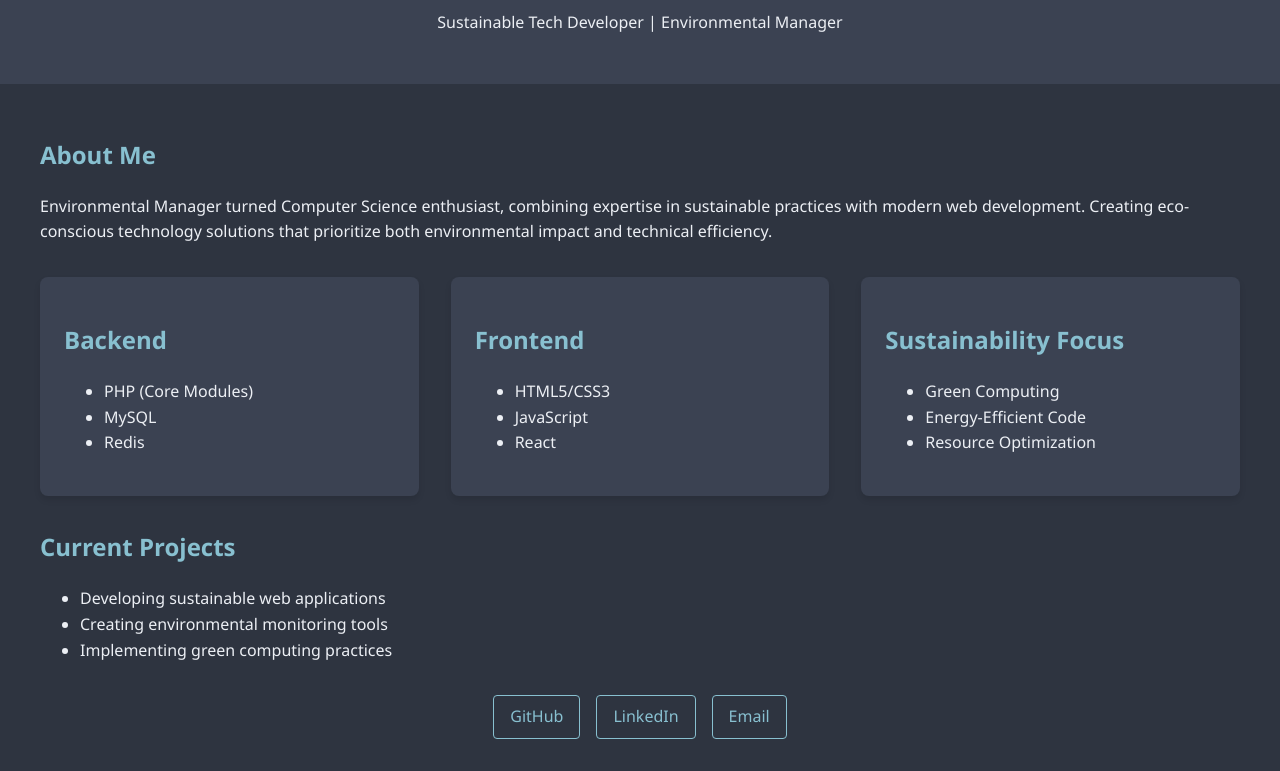
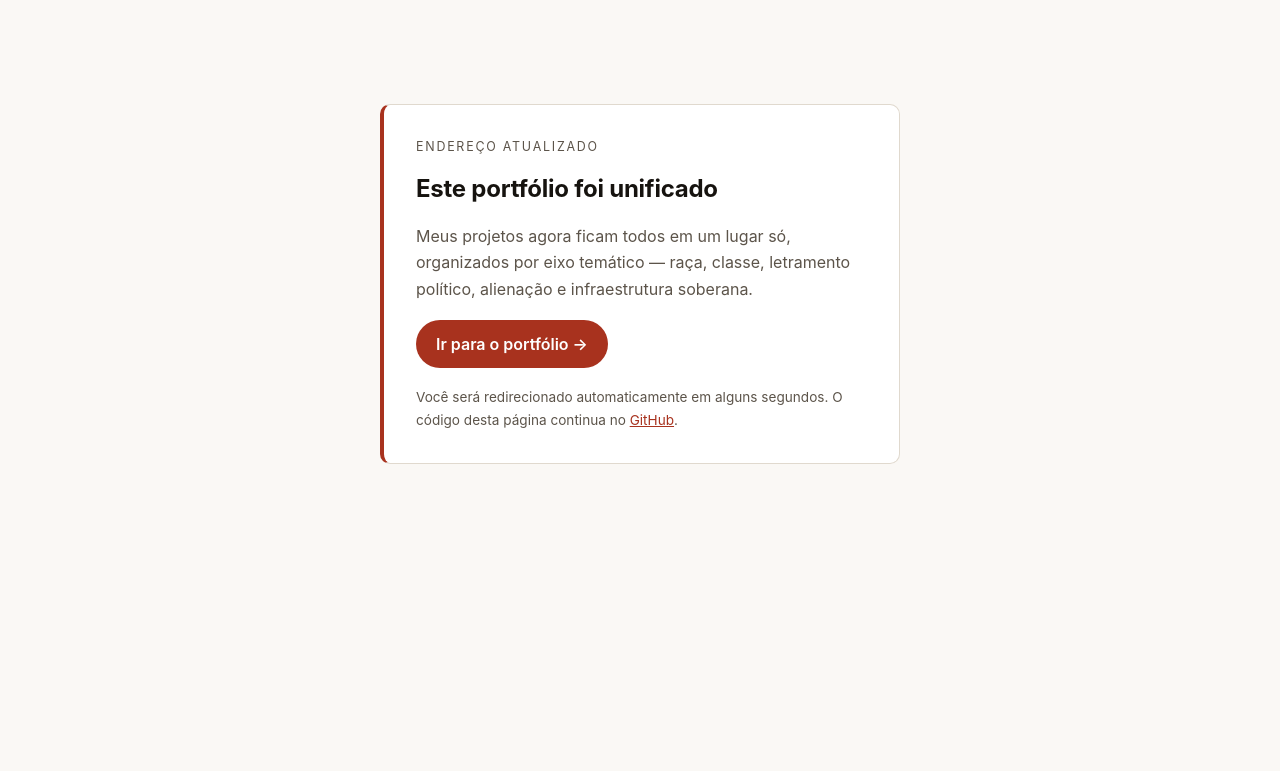
Before and after one commit to Lucasdoreac/Lucasdoreac, a plain HTML site: page index.html in a window 1280 px wide. Shown: the part 116-887 px from the top of the page. After the commit the page ends 800 px from the top, so only its background shows below. Drawn offline with Linux system fonts and the light colour scheme.

Commit message:
Redireciona para o portfolio unificado
Havia quatro portfolios vivos ao mesmo tempo projetando identidades
diferentes e concorrendo entre si na busca. lucasdoreac.github.io passa
a ser o canonico; esta pagina redireciona e marca rel=canonical + noindex.
A versao anterior fica no historico deste commit.

```diff
--- a/index.html
+++ b/index.html
@@ -1,133 +1,68 @@
 <!DOCTYPE html>
-<html lang="en">
+<html lang="pt-BR">
 <head>
 <meta charset="UTF-8">
-    <meta name="viewport" content="width=device-width, initial-scale=1.0">
-    <title>Lucas Dórea Cardoso - Sustainable Tech Developer</title>
+<meta name="viewport" content="width=device-width, initial-scale=1">
+<title>Este portfólio mudou de endereço</title>
+<meta name="description" content="O portfólio de Lucas Dórea Cardoso agora fica em lucasdoreac.github.io.">
+<link rel="canonical" href="https://lucasdoreac.github.io/">
+<meta name="robots" content="noindex, follow">
+<meta http-equiv="refresh" content="3; url=https://lucasdoreac.github.io/">
 <style>
-        :root {
-            --primary-color: #2e3440;
-            --secondary-color: #3b4252;
-            --accent-color: #88c0d0;
-            --text-color: #eceff4;
+:root{
+  --bg:#faf8f5; --bg-elev:#fff; --fg:#16130f; --fg-dim:#5c544a;
+  --line:#e0d9ce; --accent:#a8321e;
 }
-
-        body {
-            font-family: 'Segoe UI', Tahoma, Geneva, Verdana, sans-serif;
-            line-height: 1.6;
-            margin: 0;
-            padding: 0;
-            background-color: var(--primary-color);
-            color: var(--text-color);
+@media (prefers-color-scheme: dark){
+  :root:not([data-theme="light"]){
+    --bg:#12100e; --bg-elev:#1b1815; --fg:#f0ebe4; --fg-dim:#a09488;
+    --line:#2e2924; --accent:#e8654a;
   }
-
-        header {
-            background-color: var(--secondary-color);
-            padding: 2rem;
-            text-align: center;
 }
-
-        .container {
-            max-width: 1200px;
-            margin: 0 auto;
-            padding: 2rem;
+:root[data-theme="dark"]{
+  --bg:#12100e; --bg-elev:#1b1815; --fg:#f0ebe4; --fg-dim:#a09488;
+  --line:#2e2924; --accent:#e8654a;
 }
-
-        h1, h2 {
-            color: var(--accent-color);
+*{box-sizing:border-box}
+body{
+  margin:0;min-height:100vh;display:flex;align-items:center;justify-content:center;
+  background:var(--bg);color:var(--fg);padding:24px;
+  font-family:-apple-system,BlinkMacSystemFont,"Segoe UI",Roboto,"Helvetica Neue",Arial,sans-serif;
+  line-height:1.65;
 }
-
-        .tech-stack {
-            display: grid;
-            grid-template-columns: repeat(auto-fit, minmax(250px, 1fr));
-            gap: 2rem;
-            margin: 2rem 0;
+.card{
+  background:var(--bg-elev);border:1px solid var(--line);border-left:4px solid var(--accent);
+  border-radius:10px;padding:32px;max-width:520px;
 }
-
-        .tech-card {
-            background-color: var(--secondary-color);
-            padding: 1.5rem;
-            border-radius: 8px;
-            box-shadow: 0 4px 6px rgba(0, 0, 0, 0.1);
+.kicker{
+  font-size:.78rem;letter-spacing:.14em;text-transform:uppercase;
+  color:var(--fg-dim);margin:0 0 12px;
 }
-
-        .social-links {
-            display: flex;
-            justify-content: center;
-            gap: 1rem;
-            margin-top: 2rem;
+h1{font-size:1.5rem;margin:0 0 14px;letter-spacing:-.01em}
+p{margin:0 0 18px;color:var(--fg-dim)}
+a.btn{
+  display:inline-block;padding:11px 20px;border-radius:99px;
+  background:var(--accent);color:#fff;text-decoration:none;font-weight:600;
 }
-
-        .social-links a {
-            color: var(--accent-color);
-            text-decoration: none;
-            padding: 0.5rem 1rem;
-            border: 1px solid var(--accent-color);
-            border-radius: 4px;
-            transition: all 0.3s ease;
-        }
-
-        .social-links a:hover {
-            background-color: var(--accent-color);
-            color: var(--primary-color);
-        }
+a.btn:hover{opacity:.88}
+a.btn:focus-visible{outline:2px solid var(--fg);outline-offset:3px}
+.note{font-size:.85rem;margin:18px 0 0}
+.note a{color:var(--accent)}
 </style>
 </head>
 <body>
-    <header>
-        <h1>Lucas Dórea Cardoso</h1>
-        <p>Sustainable Tech Developer | Environmental Manager</p>
-    </header>
-
-    <div class="container">
-        <section>
-            <h2>About Me</h2>
-            <p>Environmental Manager turned Computer Science enthusiast, combining expertise in sustainable practices with modern web development. Creating eco-conscious technology solutions that prioritize both environmental impact and technical efficiency.</p>
-        </section>
-
-        <section class="tech-stack">
-            <div class="tech-card">
-                <h2>Backend</h2>
-                <ul>
-                    <li>PHP (Core Modules)</li>
-                    <li>MySQL</li>
-                    <li>Redis</li>
-                </ul>
-            </div>
-
-            <div class="tech-card">
-                <h2>Frontend</h2>
-                <ul>
-                    <li>HTML5/CSS3</li>
-                    <li>JavaScript</li>
-                    <li>React</li>
-                </ul>
-            </div>
-
-            <div class="tech-card">
-                <h2>Sustainability Focus</h2>
-                <ul>
-                    <li>Green Computing</li>
-                    <li>Energy-Efficient Code</li>
-                    <li>Resource Optimization</li>
-                </ul>
-            </div>
-        </section>
-
-        <section>
-            <h2>Current Projects</h2>
-            <ul>
-                <li>Developing sustainable web applications</li>
-                <li>Creating environmental monitoring tools</li>
-                <li>Implementing green computing practices</li>
-            </ul>
-        </section>
-
-        <div class="social-links">
-            <a href="https://github.com/Lucasdoreac">GitHub</a>
-            <a href="https://www.linkedin.com/feed/?trk=guest_homepage-basic_nav-header-signin">LinkedIn</a>
-            <a href="mailto:lucasdorea.c@outlook.com">Email</a>
-        </div>
+  <div class="card">
+    <p class="kicker">Endereço atualizado</p>
+    <h1>Este portfólio foi unificado</h1>
+    <p>
+      Meus projetos agora ficam todos em um lugar só, organizados por eixo temático —
+      raça, classe, letramento político, alienação e infraestrutura soberana.
+    </p>
+    <p><a class="btn" href="https://lucasdoreac.github.io/">Ir para o portfólio →</a></p>
+    <p class="note">
+      Você será redirecionado automaticamente em alguns segundos.
+      O código desta página continua no <a href="https://github.com/Lucasdoreac">GitHub</a>.
+    </p>
   </div>
 </body>
 </html>
```
Lines whose indentation alone changed are shown as unchanged.
